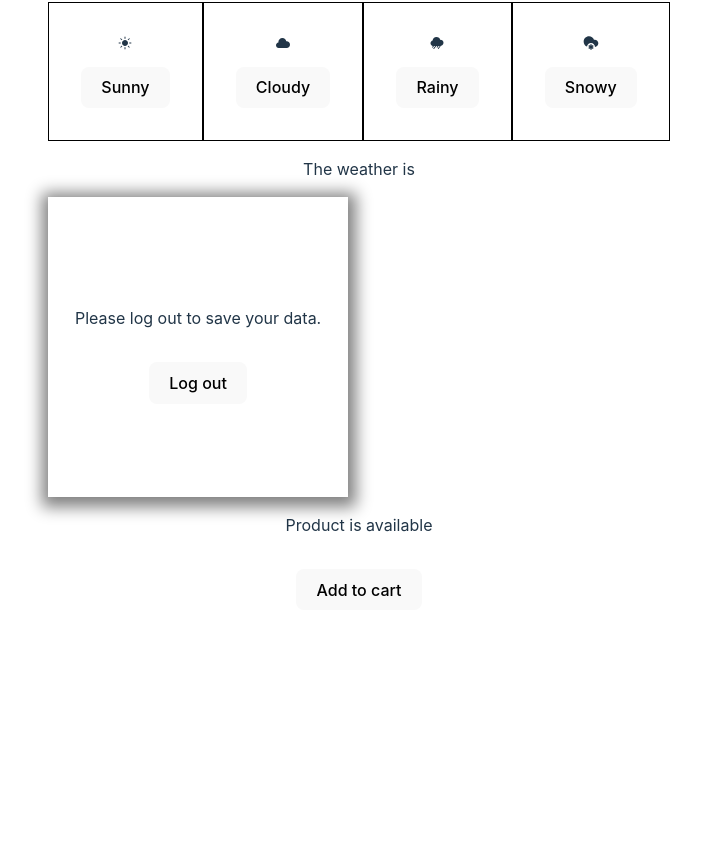
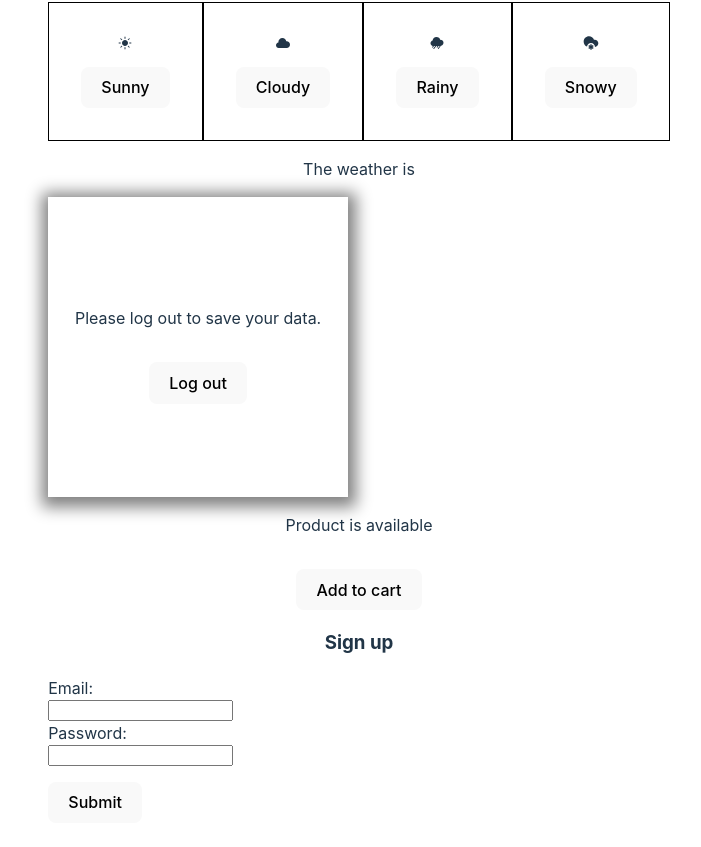
Before and after one commit to Olha36/react-learning, a React (Vite) app: page /form in a window 1280 px wide. Shown: the part 251-1098 px from the top of the page, without its empty margins (281-982 px from the left). Before the commit the page ends 893 px from the top, so only its background shows below. Built offline with nearby package versions, Linux system fonts and the light colour scheme.

Commit message:
finish validationForm

```diff
--- a/src/App.jsx
+++ b/src/App.jsx
@@ -2,6 +2,7 @@ import './App.css';
 import ConditionRendering from './components/conditionalRendering/conditionRendering';
 import UserProfile from './components/conditionalRendering/userProfile';
 import ProductAvailability from './components/conditionalRendering/productAvailability';
+import FormValidation from './components/conditionalRendering/formValidation';
 
 function App() {
   return (
@@ -13,6 +14,7 @@ function App() {
         <ConditionRendering />
         <UserProfile />
         <ProductAvailability />
+        <FormValidation />
       </div>
     </>
   );
--- /dev/null
+++ b/src/components/conditionalRendering/formValidation.jsx
@@ -0,0 +1,93 @@
+// Create a sign-up form with fields for a user's email and password.
+
+// Add validation to show error messages conditionally:
+// If the email field is empty or invalid, display "Please enter a valid email."
+// If the password is too short, display "Password must be at least 8 characters."
+// Display a "Submit" button, and when all validations pass, display a success message like "Sign up successful."
+import { Component } from 'react';
+import '../../css/formValidation.css';
+
+export default class FormValidation extends Component {
+  constructor(props) {
+    super(props);
+    this.state = {
+      email: '',
+      password: '',
+      emailError: '',
+      passwordError: '',
+      successMessage: ''
+    };
+  }
+
+  handleChange = (event) => {
+    this.setState({ [event.target.name]: event.target.value });
+  };
+
+  validateForm = () => {
+    let emailError = '';
+    let passwordError = '';
+
+    if (!this.state.email.includes('@')) {
+      emailError = 'Please enter a valid email.';
+    }
+
+    if (this.state.password.length < 8) {
+      passwordError = 'Password must be at least 8 characters.';
+    }
+
+    if (emailError || passwordError) {
+      this.setState({ emailError, passwordError });
+      return false;
+    }
+
+    return true;
+  };
+
+  handleSubmit = (event) => {
+    event.preventDefault();
+    const isValid = this.validateForm();
+    if (isValid) {
+      this.setState({ successMessage: 'Sign up successful.' });
+    }
+  };
+
+  render() {
+    return (
+      <div className='form-validation'>
+        <h3>Sign up</h3>
+        <form onSubmit={this.handleSubmit}>
+          <label htmlFor='email'>Email:</label>
+          <input
+            type='email'
+            id='email'
+            name='email'
+            value={this.state.email}
+            onChange={this.handleChange}
+            required
+          />
+          {this.state.emailError && (
+            <span className='error-message'>{this.state.emailError}</span>
+          )}
+
+          <label htmlFor='password'>Password:</label>
+          <input
+            type='password'
+            id='password'
+            name='password'
+            value={this.state.password}
+            onChange={this.handleChange}
+            required
+          />
+          {this.state.passwordError && (
+            <span className='error-message'>{this.state.passwordError}</span>
+          )}
+
+          <button type='submit'>Submit</button>
+          {this.state.successMessage && (
+            <p>{this.state.successMessage}</p>
+          )}
+        </form>
+      </div>
+    );
+  }
+}
--- /dev/null
+++ b/src/css/formValidation.css
@@ -0,0 +1,5 @@
+form {
+    display: flex;
+  flex-direction: column;
+  align-items: flex-start;
+}
```
